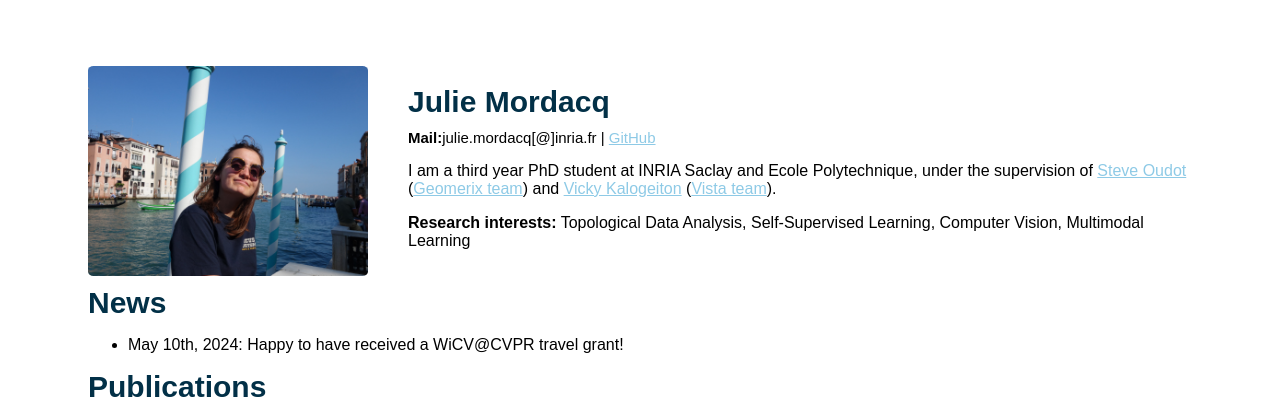
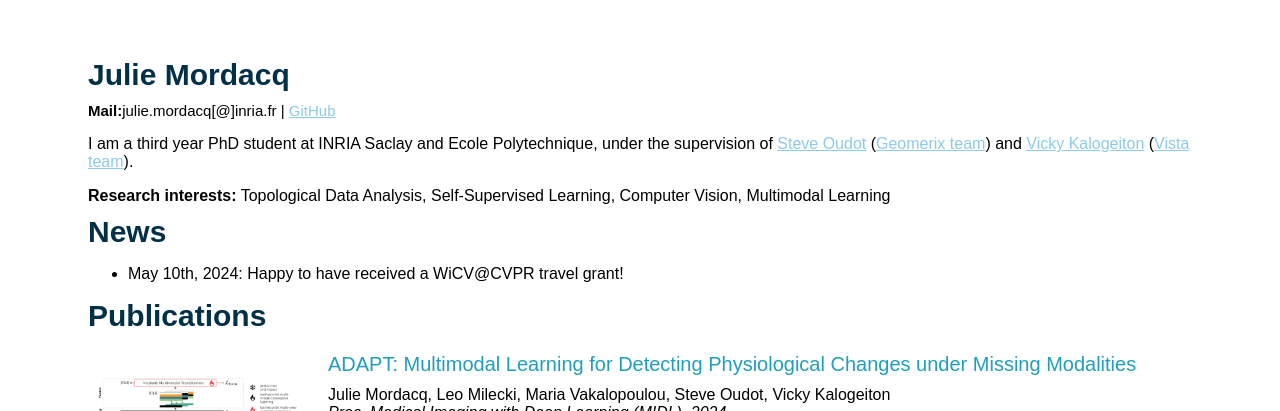
Before and after one commit to jumdc/jumdc.github.io, a plain HTML site: page index.html in a window 1280 px wide. Shown: the top 411 px of the page. Drawn offline with Linux system fonts and the light colour scheme.

Commit message:
minor fix

```diff
--- a/index.html
+++ b/index.html
@@ -15,7 +15,7 @@
 <body>
     <body>
         <div class="container">
-            <img class="profile-pic" src="assets/pic.jpg" alt="Profile Picture">
+            <!-- <img class="profile-pic" src="assets/pic.jpg" alt="Profile Picture"> -->
             <div>
                 <h1 class="name">Julie Mordacq</h1>
                 <p class="contact">
```
